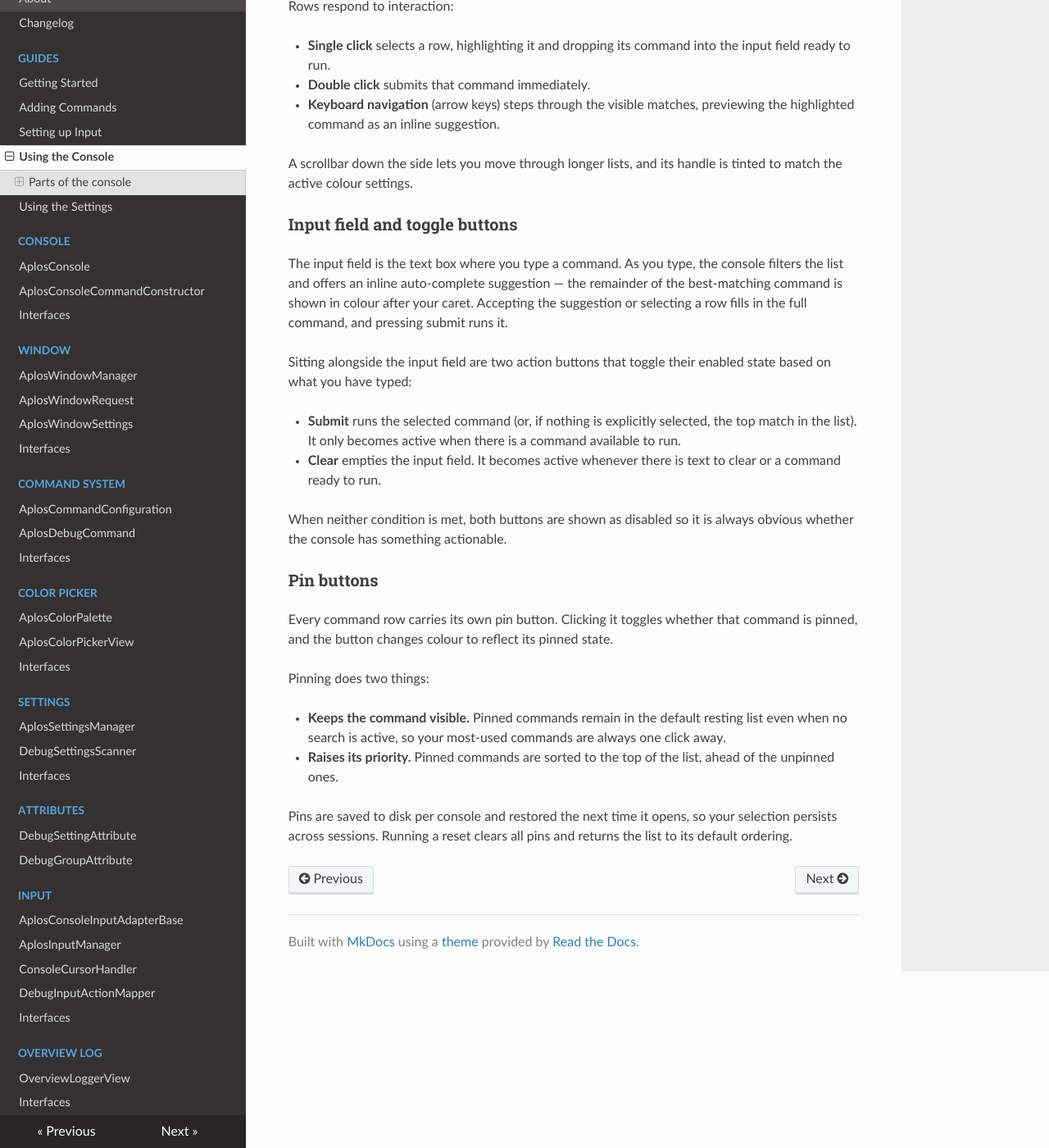
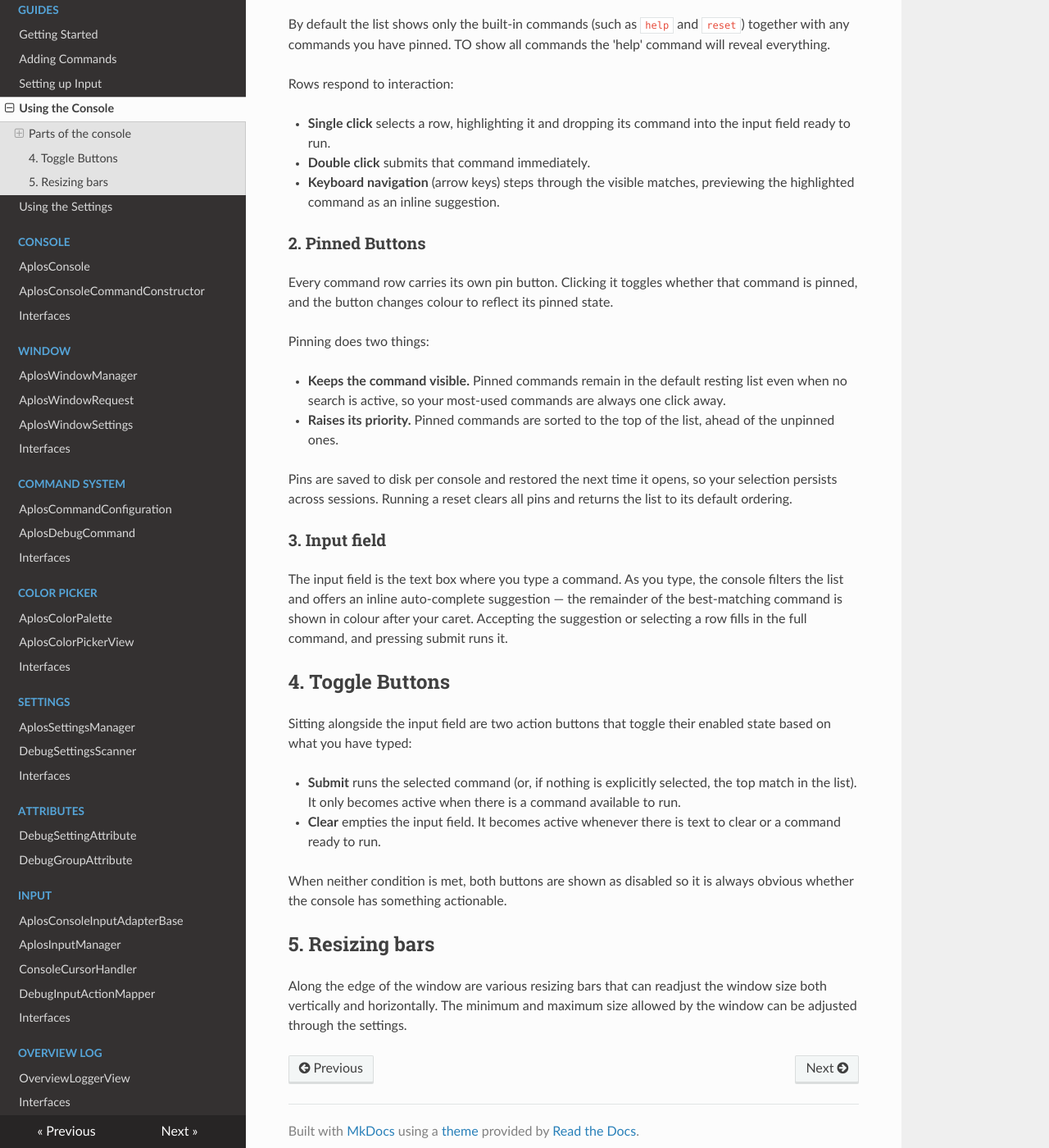
Before and after one commit to jChicote/aplos-console-documentation.github.io, an MkDocs documentation site: the page built from docs/using-the-console.md, in a window 1280 px wide and 1400 px high, scrolled down 1203 px. Shown: the whole window at 82% size. Built offline with MkDocs 1.6.1, drawn with Linux system fonts in a browser that asks for light colours; nearby versions of some CDN libraries; some of the changed text lies outside the part shown.

Commit message:
Update using-the-console.md

```diff
--- a/docs/using-the-console.md
+++ b/docs/using-the-console.md
@@ -8,15 +8,20 @@ The console is made up of three main areas — the command view, the input row w
 
 ![Console View with annotations.](assets/using-console-parts.png)
 
-### Window buttons
+### 1. Window buttons
+
+- **Settings Button** opens the settings view.
+- **Collapse Button** both shrinks and expands the window. When shrunk only the input and action buttons are visible.
+- **Close Button** just closes the screen
 
 ![Collapsed Console View.](assets/using-console-collapsed.png)
+Above: The console window when shrunk.
 
-### Console view
+### 2. Console view
 
 The console view is the scrollable list that fills the console window. Each row is a command, showing its identifier as a header with a short description beneath it.
 
-By default the list shows only the built-in commands (such as `help` and `reset`) together with any commands you have pinned, so it opens in a tidy resting state rather than dumping every command at once. Typing in the input field filters the list to matching commands, and running `help` expands it to show everything.
+By default the list shows only the built-in commands (such as `help` and `reset`) together with any commands you have pinned. TO show all commands the 'help' command will reveal everything.
 
 Rows respond to interaction:
 
@@ -24,11 +29,22 @@ Rows respond to interaction:
 - **Double click** submits that command immediately.
 - **Keyboard navigation** (arrow keys) steps through the visible matches, previewing the highlighted command as an inline suggestion.
 
-A scrollbar down the side lets you move through longer lists, and its handle is tinted to match the active colour settings.
+### 2. Pinned Buttons
+Every command row carries its own pin button. Clicking it toggles whether that command is pinned, and the button changes colour to reflect its pinned state.
 
-### Input field and toggle buttons
+Pinning does two things:
+
+- **Keeps the command visible.** Pinned commands remain in the default resting list even when no search is active, so your most-used commands are always one click away.
+- **Raises its priority.** Pinned commands are sorted to the top of the list, ahead of the unpinned ones.
+
+Pins are saved to disk per console and restored the next time it opens, so your selection persists across sessions. Running a reset clears all pins and returns the list to its default ordering.
+
+### 3. Input field
 
 The input field is the text box where you type a command. As you type, the console filters the list and offers an inline auto-complete suggestion — the remainder of the best-matching command is shown in colour after your caret. Accepting the suggestion or selecting a row fills in the full command, and pressing submit runs it.
+
+
+## 4. Toggle Buttons
 
 Sitting alongside the input field are two action buttons that toggle their enabled state based on what you have typed:
 
@@ -37,13 +53,7 @@ Sitting alongside the input field are two action buttons that toggle their enabl
 
 When neither condition is met, both buttons are shown as disabled so it is always obvious whether the console has something actionable.
 
-### Pin buttons
+## 5. Resizing bars
 
-Every command row carries its own pin button. Clicking it toggles whether that command is pinned, and the button changes colour to reflect its pinned state.
-
-Pinning does two things:
-
-- **Keeps the command visible.** Pinned commands remain in the default resting list even when no search is active, so your most-used commands are always one click away.
-- **Raises its priority.** Pinned commands are sorted to the top of the list, ahead of the unpinned ones.
-
-Pins are saved to disk per console and restored the next time it opens, so your selection persists across sessions. Running a reset clears all pins and returns the list to its default ordering.
+Along the edge of the window are various resizing bars that can readjust the window size both vertically and horizontally.
+The minimum and maximum size allowed by the window can be adjusted through the settings.
```
